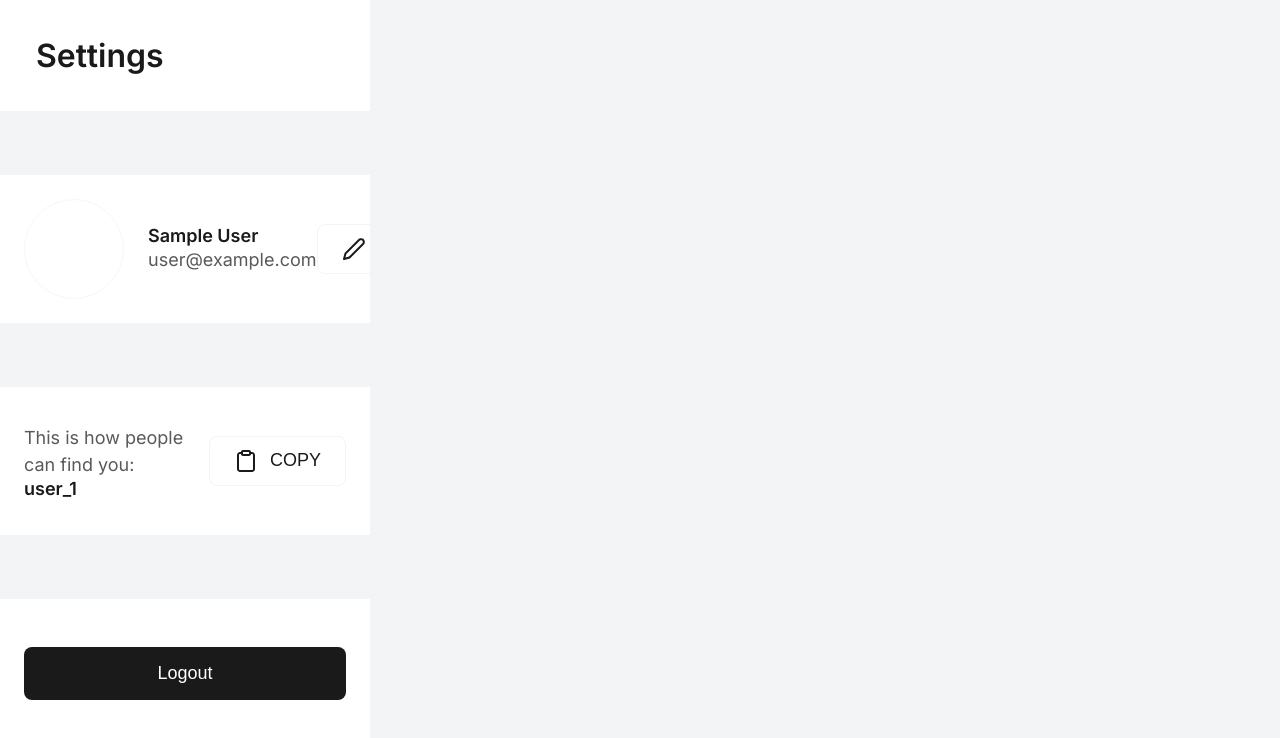
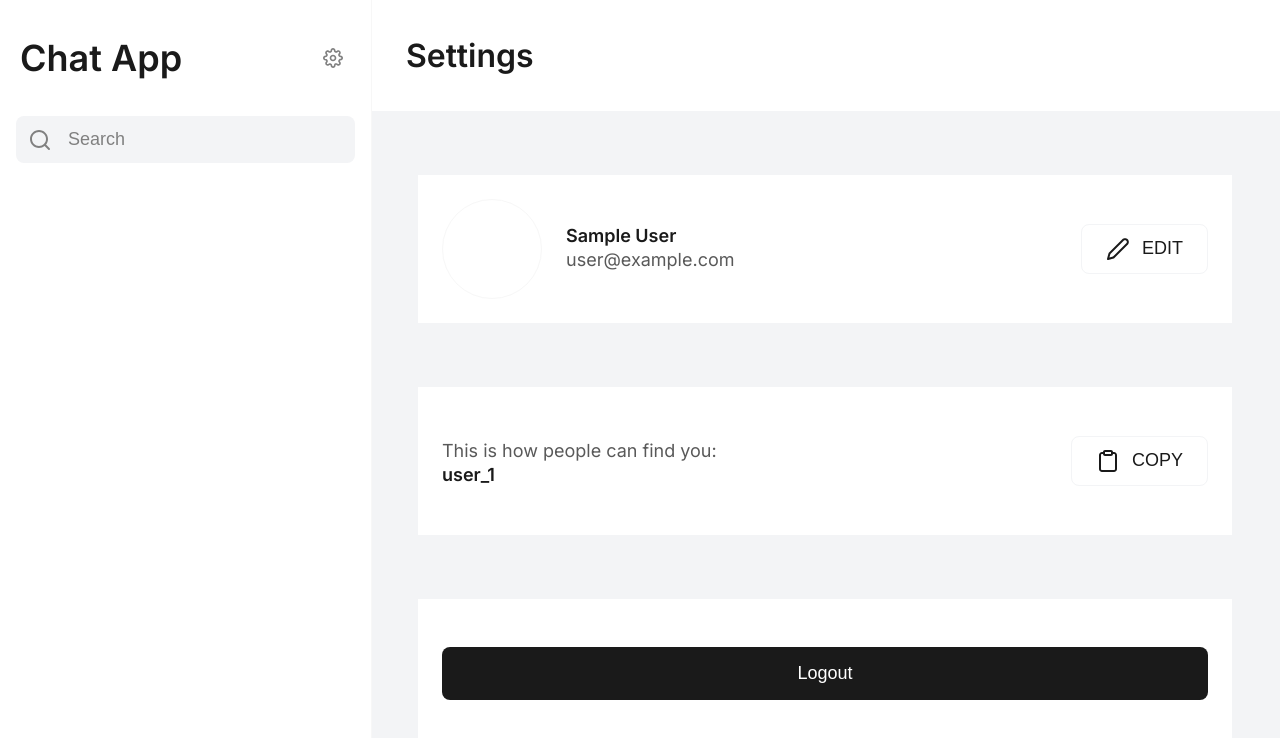
Before and after one commit to nelrnd/chat-app, a React (Create React App) app: page /settings in a window 1280 px wide. Shown: the top 738 px of the page. Built offline with nearby package versions, Linux system fonts and the light colour scheme; no server answers; the database is empty; sample sign-in values are in the browser's storage; the HTML template or start-up script is replaced by a standard one.

Commit message:
Make sidebar visible before fetching user data

```diff
--- a/src/components/Sidebar.js
+++ b/src/components/Sidebar.js
@@ -27,8 +27,6 @@ function Sidebar({ currentChat }) {
     navigate(`/chats/${chatId}`);
   };
 
-  if (!userData) return null;
-
   return (
     <div className="Sidebar">
       <header className="Sidebar_header">
@@ -44,13 +42,15 @@ function Sidebar({ currentChat }) {
         handleChange={handleSearchTermChange}
       />
 
-      {searchTerm ? (
+      {userData ? (
+        searchTerm ? (
           <SearchResults
             searchTerm={searchTerm}
             handleClick={handleSearchResultsTabClick}
           />
         ) : userData.chats && userData.chats.length ? (
           <ChatTabs chatIds={userData.chats} currentChat={currentChat} />
+        ) : null
       ) : null}
     </div>
   );
```
Lines whose indentation alone changed are shown as unchanged.
